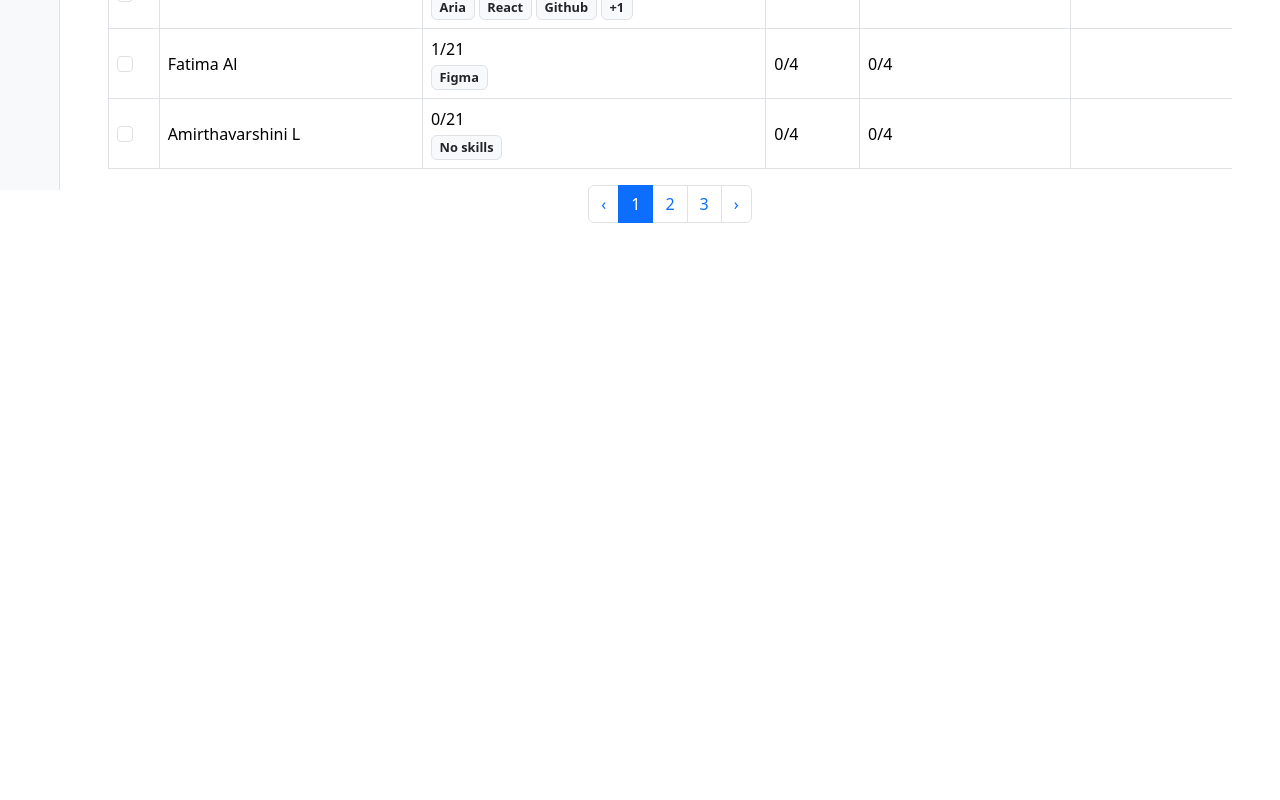
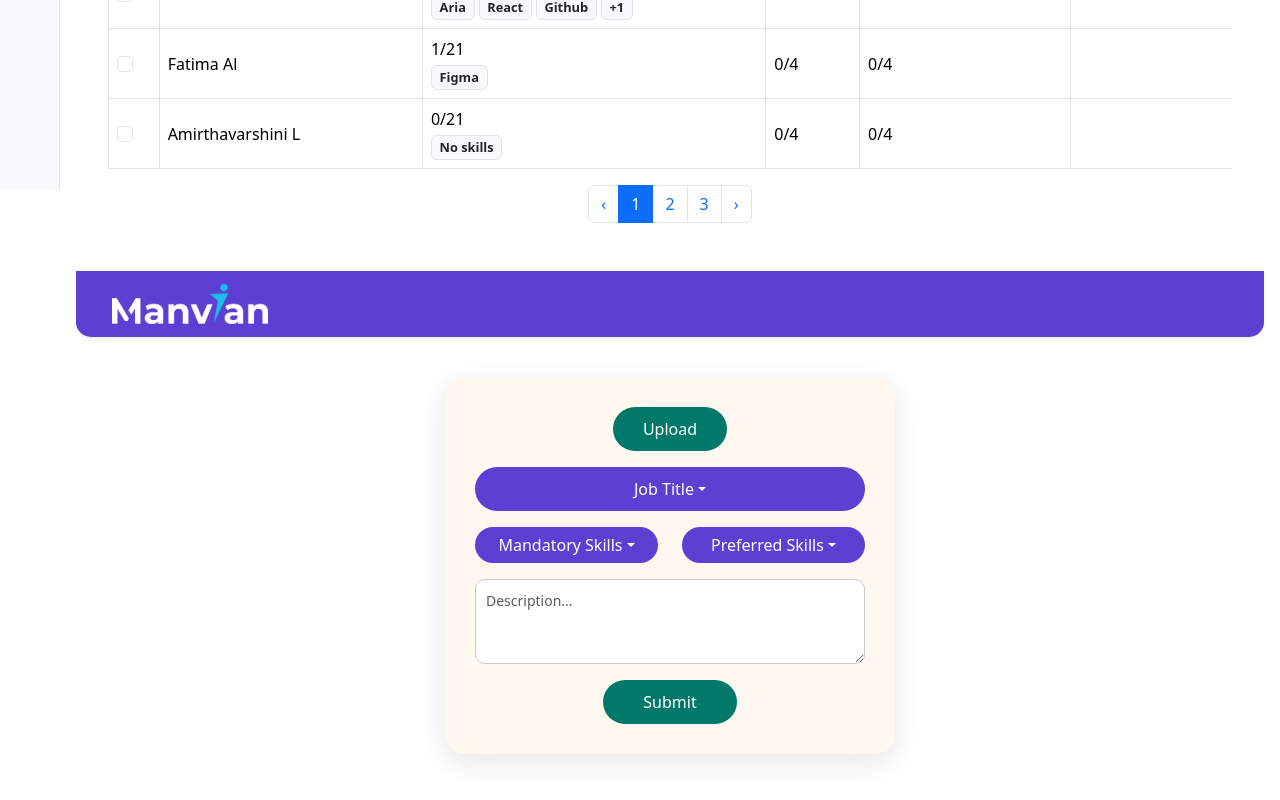
Before and after one commit to rejoyj/Resume-Filter, a React (Vite) app in the folder Resume-Filter/: page /page in a window 1280 px wide. Shown: the part 610-1410 px from the top of the page. Before the commit the page ends 897 px from the top, so only its background shows below. Built offline with nearby package versions, Linux system fonts and the light colour scheme.

Commit message:
done homepage

```diff
--- a/Resume-Filter/src/App.jsx
+++ b/Resume-Filter/src/App.jsx
@@ -3,23 +3,23 @@ import 'bootstrap/dist/css/bootstrap.min.css';
 import Page from './components/Page.jsx';
 import './App.css'
 import SideBar from './components/SideBar.jsx';
+import Homepage from './components/Homepage.jsx';
 
 
 function App() {
-  const [count, setCount] = useState(0)
+
 
   return (
+
     <div className='d-flex'>
       <SideBar />
+
       <div className='flex-grow-1 p-3'>
         <Page />
+       <Homepage />
       </div>
     </div>
 
-  //   <>
-  //  <SideBar />
-  //   <Page/>
-  //   </>
 
   )
 }
--- /dev/null
+++ b/Resume-Filter/src/components/Homepage.css
@@ -0,0 +1,88 @@
+/* Header/Navbar */
+.navbar-custom {
+  background-color: #5d3fd3; /* Purple */
+  border-bottom-left-radius: 15px;
+  border-bottom-right-radius: 15px;
+}
+
+.brand-text {
+  font-weight: bold;
+  color: white;
+  font-size: 24px;
+}
+
+/* Form Container */
+.form-container {
+  background: #fff8f0;
+  border-radius: 20px;
+  box-shadow: 0 8px 30px rgba(0, 0, 0, 0.1);
+  max-width: 450px;
+  margin: 40px auto;
+  padding: 30px;
+}
+
+/* Upload Button */
+.upload-btn {
+  background-color: #00796b;
+  color: #ffffff;
+  border-radius: 30px;
+  padding: 10px 30px;
+  font-weight: 500;
+  font-size: 16px;
+  border: none;
+}
+
+.upload-btn:hover {
+  background-color: #004d40;
+}
+
+/* Job Title Dropdown */
+.dropdown-job {
+   background-color: #5d3fd3;
+  color: white;
+  border-radius: 25px;
+  padding: 10px 20px;
+  border: none;
+  font-weight: 500;
+  font-size: 16px;
+}
+
+.dropdown-job::after {
+  color: white;
+}
+
+/* Skills Dropdown */
+.dropdown-skills {
+  background-color: #5d3fd3;
+  color: white;
+  border-radius: 20px;
+  border: none;
+  font-weight: 500;
+}
+
+.dropdown-skills::after {
+  color: white;
+}
+
+/* Description Textarea */
+.textarea-custom {
+  border-radius: 10px;
+  border: 1px solid #ccc;
+  padding: 10px;
+  font-size: 14px;
+}
+
+/* Submit Button */
+.submit-btn {
+  background-color: #00796b;
+  color: #ffffff;
+  border-radius: 30px;
+  padding: 10px 40px;
+  font-size: 16px;
+  border: none;
+  font-weight: 500;
+}
+
+.submit-btn:hover {
+  background-color: #004d40;
+}
--- /dev/null
+++ b/Resume-Filter/src/components/Homepage.jsx
@@ -0,0 +1,98 @@
+import React from "react";
+import {
+  Navbar,
+  Container,
+  Form,
+  Button,
+  Dropdown,
+  Row,
+  Col,
+} from "react-bootstrap";
+import logo from "../assets/1.-Manvian-Logo-06.png";
+import "./Homepage.css";
+
+const Homepage = () => {
+  return (
+    <>
+      {/* Header */}
+      <Navbar expand="lg" className="navbar-custom shadow-sm">
+        <Container>
+          <Navbar.Brand href="/" className="brand-text">
+            <img
+              src={logo}
+              alt="Manvian logo"
+              height="40"
+              className="d-inline-block align-top"
+            />
+          </Navbar.Brand>
+        </Container>
+      </Navbar>
+
+      {/* Main Content */}
+      <Container className="form-container">
+        {/* Upload Button */}
+        <div className="text-center mb-3">
+          <Button className="upload-btn">Upload</Button>
+        </div>
+
+        {/* Job Title Dropdown */}
+        <Dropdown className="mb-3">
+
+          <Dropdown.Toggle className="dropdown-job w-100">
+            Job Title
+          </Dropdown.Toggle>
+          <Dropdown.Menu>
+            <Dropdown.Item>Software Engineer</Dropdown.Item>
+            <Dropdown.Item>Product Manager</Dropdown.Item>
+            <Dropdown.Item>UI/UX Designer</Dropdown.Item>
+          </Dropdown.Menu>
+        </Dropdown>
+
+        {/* Skills Dropdowns */}
+        <Row className="mb-3">
+          <Col>
+            <Dropdown>
+              <Dropdown.Toggle className="dropdown-skills w-100">
+                Mandatory Skills
+              </Dropdown.Toggle>
+              <Dropdown.Menu>
+                <Dropdown.Item>React</Dropdown.Item>
+                <Dropdown.Item>JavaScript</Dropdown.Item>
+                <Dropdown.Item>Python</Dropdown.Item>
+              </Dropdown.Menu>
+            </Dropdown>
+          </Col>
+          <Col>
+            <Dropdown>
+              <Dropdown.Toggle className="dropdown-skills w-100">
+                Preferred Skills
+              </Dropdown.Toggle>
+              <Dropdown.Menu>
+                <Dropdown.Item>Node.js</Dropdown.Item>
+                <Dropdown.Item>TypeScript</Dropdown.Item>
+                <Dropdown.Item>AWS</Dropdown.Item>
+              </Dropdown.Menu>
+            </Dropdown>
+          </Col>
+        </Row>
+
+        {/* Description */}
+        <Form.Group className="mb-3">
+          <Form.Control
+            as="textarea"
+            rows={3}
+            placeholder="Description..."
+            className="textarea-custom"
+          />
+        </Form.Group>
+
+        {/* Submit Button */}
+        <div className="text-center">
+          <Button className="submit-btn">Submit</Button>
+        </div>
+      </Container>
+    </>
+  );
+};
+
+export default Homepage;
```
Also changed, not shown: Resume-Filter/src/assets/1.-Manvian-Logo-06.png (added).
